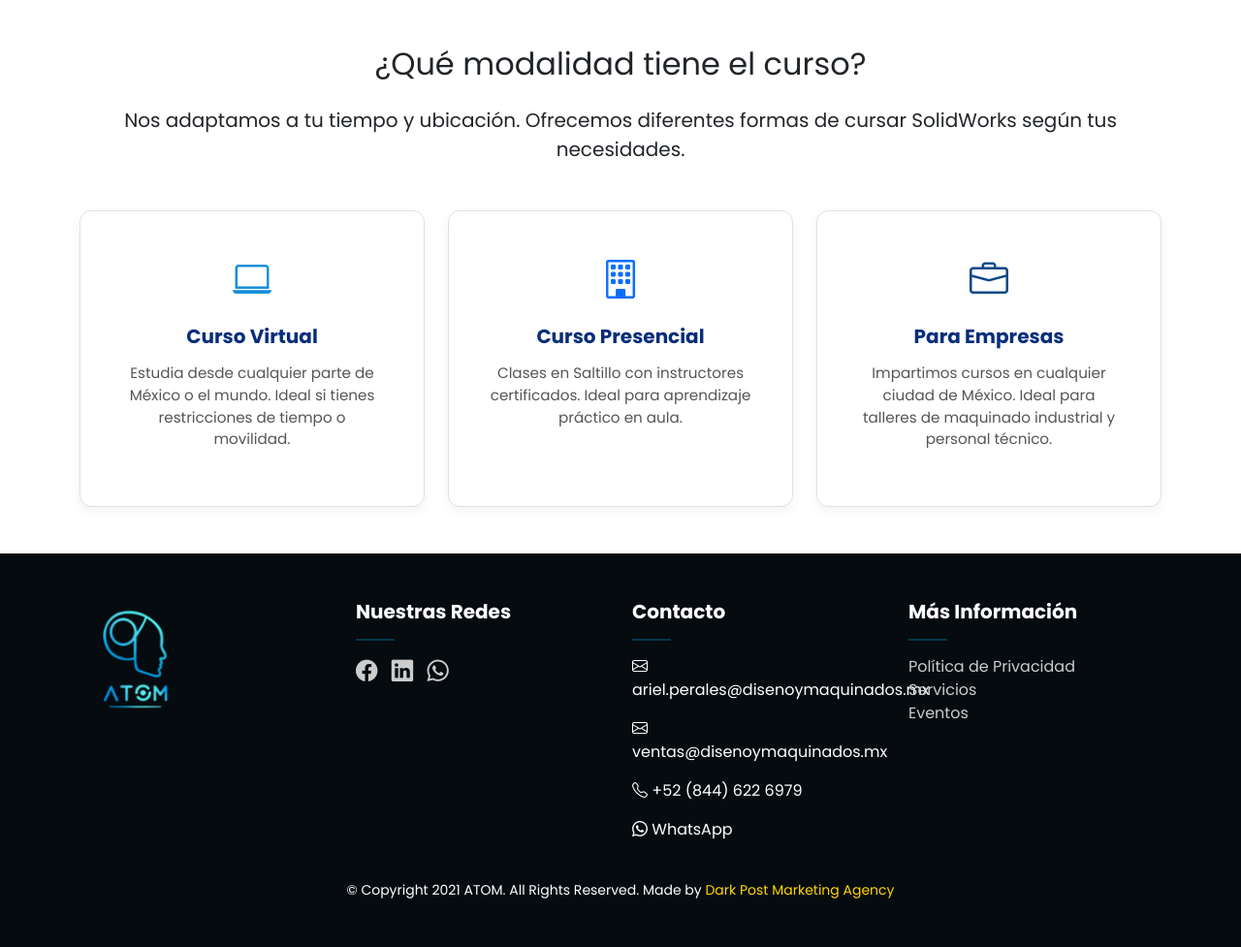
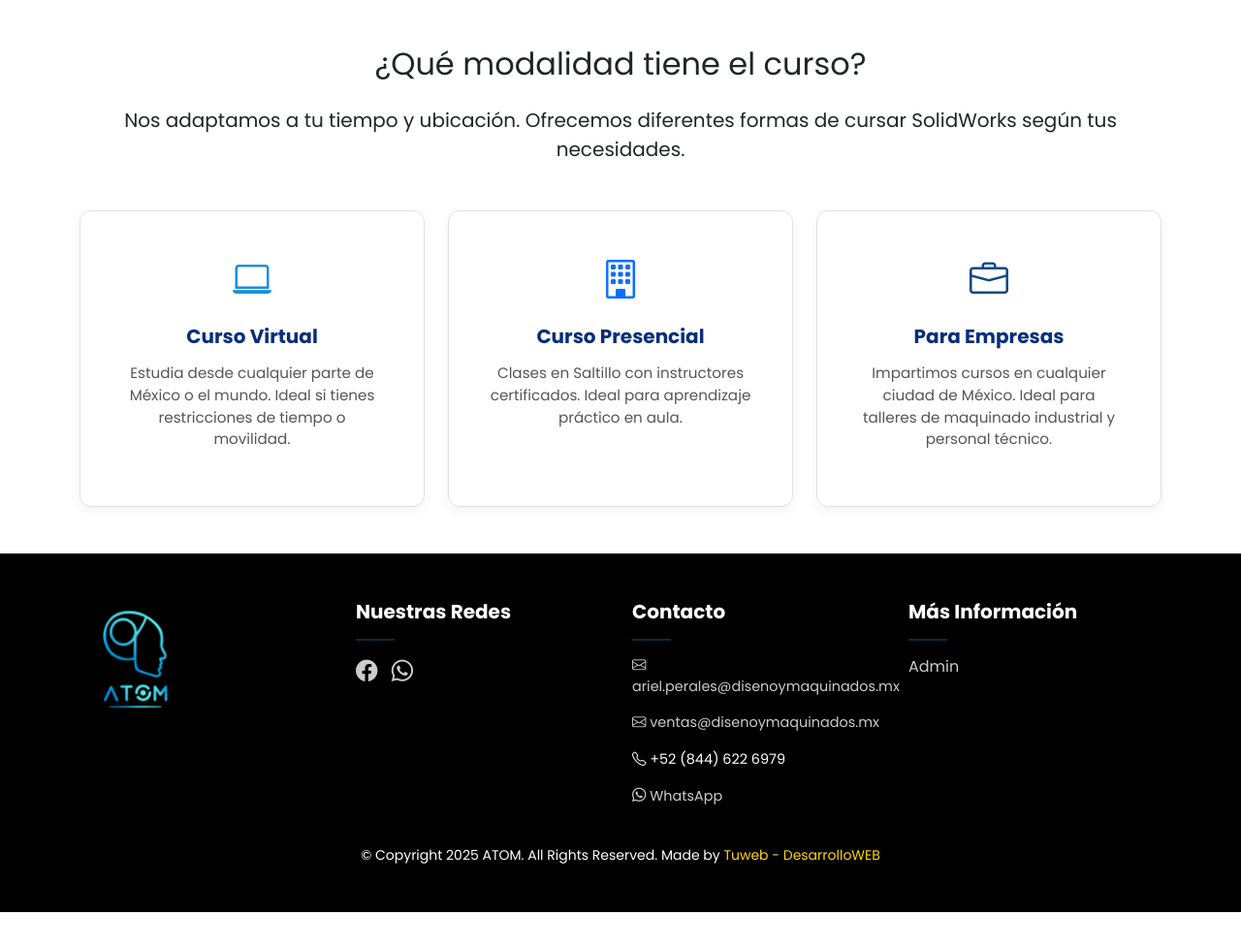
Before and after one commit to Misaelprogramer88/atom, a PHP site: page /atom/cursos.php in a window 1280 px wide. Shown: the part 2836-3813 px from the top of the page at 97% size. After the commit the page ends 3777 px from the top, so only its background shows below. Run offline with PHP 8.4, Linux system fonts and the light colour scheme.

Commit message:
ajustes pro

```diff
--- a/atom/chatbot.css
+++ b/atom/chatbot.css
@@ -156,6 +156,15 @@
   transition: opacity 0.3s ease;
   animation: aparecer 0.5s ease;
 }
+@media (max-width: 576px) {
+  #chat-label {
+    font-size: 12px;
+    padding: 6px 10px;
+    bottom: 100px;  /* más arriba del botón */
+    right: 50px;   /* más cerca del borde */
+  }
+}
+
 
 @keyframes aparecer {
   from { opacity: 0; transform: translateX(10px); }
--- a/atom/cursos.php
+++ b/atom/cursos.php
@@ -23,11 +23,10 @@
 
 
 <body>
-    <header id="navbar" class="navbar ">
+   <header id="navbar" class="navbar">
   <div class="navbar-container">
     <div class="navbar-logo">
-      <a href="index.php"><img src="image/LetrasAzul.png" alt="Logo" ></a>
-
+      <a href="index.php"><img src="image/LetrasAzul.png" alt="Logo"></a>
     </div>
 
     <div class="menu-toggle" id="menu-toggle">
@@ -40,17 +39,15 @@
         <ul class="dropdown-menu-atom">
           <li><a href="diseños_piezas.html">Diseño de Piezas</a></li>
           <li><a href="maquinado_cnc.html">Maquinado CNC</a></li>
-      <li><a href="fabricacion_mixtures.html">Fixtures</a></li>
+          <li><a href="fabricacion_fixtures.html">Fixtures</a></li>
           <li><a href="automatizacion.html">Automatización</a></li>
           <li><a href="programacion_plc.html">Programación PLC</a></li>
           <li><a href="diseño_web.html">Diseño Web</a></li>
-
         </ul>
       </div>
-  <a href="#nosotros">Nosotros</a>
-  <a href="#eventos">Eventos</a>
 
-  <!-- Dropdown personalizado -->
+      <a href="nosotros.php">Nosotros</a>
+
       <div class="dropdown-atom">
         <span class="dropdown-toggle-atom">Cursos ▾</span>
         <ul class="dropdown-menu-atom">
@@ -58,10 +55,17 @@
           <li><a href="cursos.php">Intermedio – Avanzado</a></li>
         </ul>
       </div>
-
-  <a href="#contacto">Contacto</a>
     </nav>
 
+    <!-- Íconos de contacto fuera del menú hamburguesa -->
+    <div class="navbar-contact-icons">
+      <a href="https://wa.me/528446226979" target="_blank" class="icono-contacto" title="WhatsApp">
+        <i class="fab fa-whatsapp"></i>
+      </a>
+      <a href="mailto:ariel.perales@disenoymaquinados.mx" class="icono-contacto" title="Correo">
+        <i class="fas fa-envelope"></i>
+      </a>
+    </div>
   </div>
 </header>
 
@@ -423,10 +427,19 @@ toggleBtn.addEventListener('mouseleave', () => {
 </script>
 
 
+<a
+  href="https://wa.me/528446226979"
+  class="whatsapp-float"
+  target="_blank"
+  rel="noopener"
+  aria-label="Chat en WhatsApp"
+>
+  <i class="fab fa-whatsapp"></i>
+</a>
 
 
 
-<footer class="footer-dark">
+<footer class="footer-dark" style="background-color: black;">
   <div class="container py-5">
     <div class="row text-white">
 
@@ -441,36 +454,68 @@ toggleBtn.addEventListener('mouseleave', () => {
         <hr class="footer-line">
         <div class="footer-icons">
           <a href="#"><i class="bi bi-facebook"></i></a>
-          <a href="#"><i class="bi bi-linkedin"></i></a>
-          <a href="#"><i class="bi bi-whatsapp"></i></a>
+          <a href="https://wa.me/528446226979" target="_blank"><i class="bi bi-whatsapp"></i></a>
         </div>
       </div>
 
       <!-- Contacto -->
+
         <div class="col-md-3 mb-4 mb-md-0">
           <h5 class="footer-title">Contacto</h5>
           <hr class="footer-line">
-        <p><i class="bi bi-envelope"></i> ariel.perales@disenoymaquinados.mx</p>
-        <p><i class="bi bi-envelope"></i> ventas@disenoymaquinados.mx</p>
-        <p><i class="bi bi-telephone"></i> +52 (844) 622 6979</p>
-        <p><i class="bi bi-whatsapp"></i> WhatsApp</p>
+          <p style="font-size: 0.9rem;">
+            <a href="mailto:ariel.perales@disenoymaquinados.mx" class="footer-link">
+              <i class="bi bi-envelope"></i> ariel.perales@disenoymaquinados.mx
+            </a>
+          </p>
+          <p style="font-size: 0.9rem;">
+            <a href="mailto:ventas@disenoymaquinados.mx" class="footer-link">
+              <i class="bi bi-envelope"></i> ventas@disenoymaquinados.mx
+            </a>
+          </p>
+          <p style="font-size: 0.9rem;">
+            <i class="bi bi-telephone"></i> +52 (844) 622 6979
+          </p>
+          <p style="font-size: 0.9rem;">
+            <a href="https://wa.me/528446226979" target="_blank" class="footer-link">
+              <i class="bi bi-whatsapp"></i> WhatsApp
+            </a>
+          </p>
         </div>
+
+
+
 
       <!-- Más Información -->
       <div class="col-md-3">
         <h5 class="footer-title">Más Información</h5>
         <hr class="footer-line">
         <ul class="list-unstyled">
-          <li><a href="#">Política de Privacidad</a></li>
-          <li><a href="#">Servicios</a></li>
-          <li><a href="#">Eventos</a></li>
+          <li><a href="#" onclick="abrirModalAdmin()">Admin</a></li>
         </ul>
       </div>
+
+      <!-- Modal de acceso admin -->
+      <div id="modalAdmin" class="modal-admin">
+        <div class="modal-admin-content">
+          <div class="modal-header">
+            <img src="image/ATOM LOGO.png" alt="Logo" class="modal-logo">
+            <h4>Acceso de Administrador</h4>
+            <span class="close" onclick="cerrarModalAdmin()">&times;</span>
+          </div>
+          <div class="modal-body">
+            <input type="password" id="claveAdmin" placeholder="Introduce la clave" />
+            <button onclick="validarClaveAdmin()">Entrar</button>
+            <p id="errorClave" class="error-text">Clave incorrecta</p>
+          </div>
+        </div>
+      </div>
+
     </div>
 
     <!-- Créditos -->
     <div class="text-center text-white mt-4 small">
-      © Copyright 2021 ATOM. All Rights Reserved. Made by <span style="color: #FFD700;">Dark Post Marketing Agency</span>
+      © Copyright 2025 ATOM. All Rights Reserved. Made by <span style="color: #FFD700;">Tuweb - DesarrolloWEB</span>
     </div>
   </div>
 </footer>
--- a/atom/fate.css
+++ b/atom/fate.css
@@ -174,6 +174,22 @@ body {
 }
 
 
+.navbar-contact-icons {
+  display: flex;
+  gap: 25px;
+  align-items: center;
+  margin-left: 40px;
+}
+
+.icono-contacto {
+  color: white;
+  font-size: 1.7rem;
+  transition: color 0.3s ease;
+}
+
+.icono-contacto:hover {
+  color: #1cc5dc;
+}
 
 
 
@@ -671,7 +687,7 @@ body {
 .curso-content {
   position: absolute;
   bottom: 0;
-  background: rgba(8, 46, 122, 0.92);
+  background: #1e293b;
   color: white;
   padding: 20px;
   width: 100%;
@@ -686,6 +702,7 @@ body {
 .curso-content h5 {
   font-size: 1.2rem;
   font-weight: 700;
+  color: #1cc5dc;
 }
 
 .curso-content p {
@@ -706,8 +723,8 @@ body {
   .curso-content {
     position: relative;
     transform: translateY(0%) !important;
-    background: #f9f9f9;
-    color: #000;
+    background: #1e293b;
+    color: white;
   }
 
   .curso-content .btn {
@@ -717,7 +734,7 @@ body {
 
   .curso-card {
     box-shadow: none;
-    border: 1px solid #ddd;
+
   }
 
   .curso-img {
@@ -941,8 +958,21 @@ a.btn:hover {
   transition: color 0.3s ease;
 }
 
+
+
+
 .footer-icons a:hover {
   color: #00bfff;
+}
+
+.footer-link {
+  color: white;
+  text-decoration: none;
+  transition: color 0.3s ease;
+}
+
+.footer-link:hover {
+  color: #25d366; /* Cambia a cualquier color que quieras para el hover */
 }
 
 .footer-dark a {
```
Also changed, not shown: atom/cursob-i.php (+66 -21 lines), atom/index.php (+42 -27 lines). Lines whose indentation alone changed are shown as unchanged.
